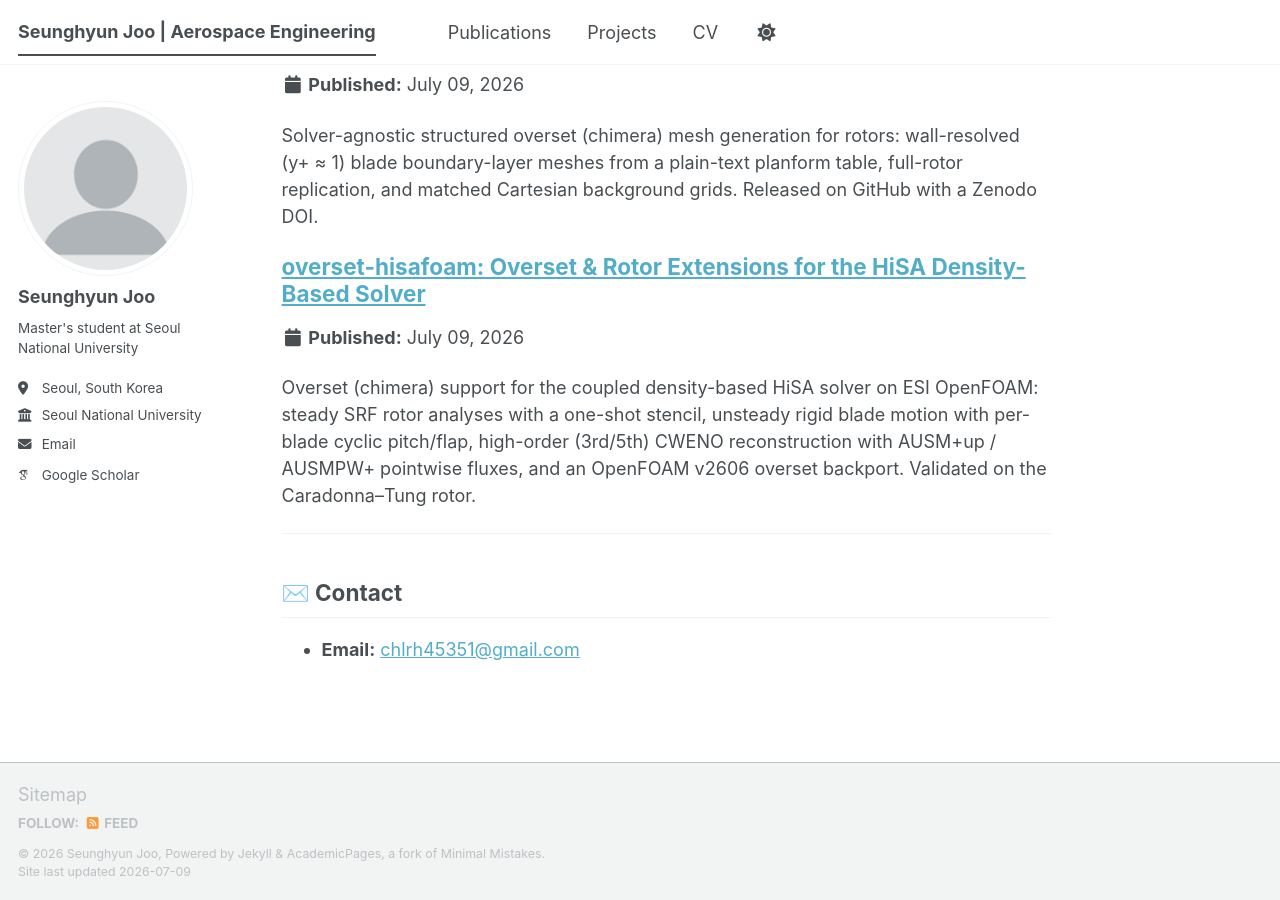
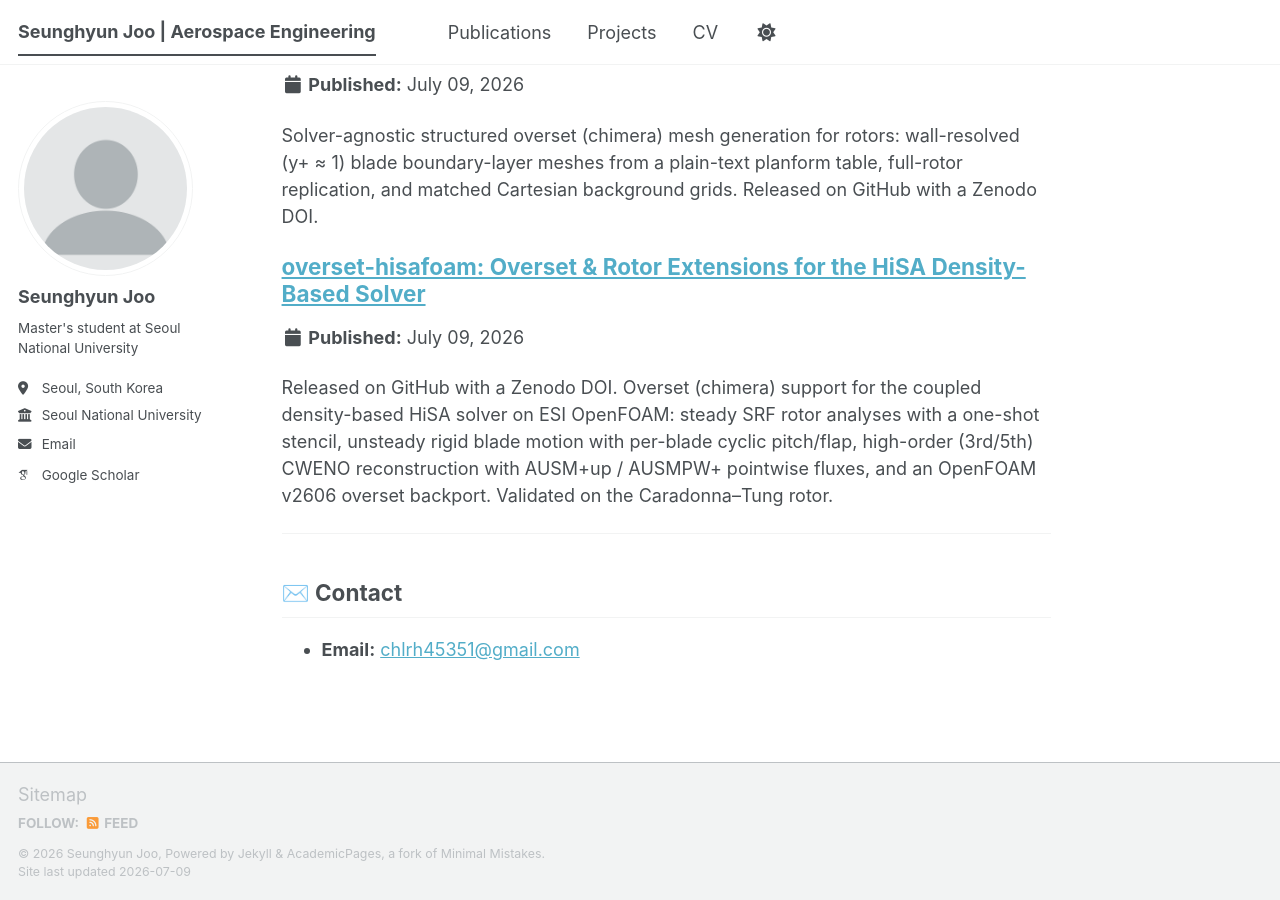
Before and after one commit to SEUNGHYUN-JOO/SEUNGHYUN-JOO.github.io, a Jekyll site: the page built from _pages/about.md, in a window 1280 px wide and 900 px high, scrolled down 3829 px. Built offline with Jekyll 4.4.1, drawn with Linux system fonts in a browser that asks for light colours; some web fonts are replaced; a script bundle is joined from its source files by our own code; library files that are not in the unit come from our copies.

Commit message:
portfolio: add Zenodo DOI badge to overset-hisafoam

```diff
--- a/_portfolio/portfolio-0-overset-hisafoam.md
+++ b/_portfolio/portfolio-0-overset-hisafoam.md
@@ -1,9 +1,10 @@
 ---
 title: "overset-hisafoam: Overset & Rotor Extensions for the HiSA Density-Based Solver"
-excerpt: "Overset (chimera) support for the coupled density-based HiSA solver on ESI OpenFOAM: steady SRF rotor analyses with a one-shot stencil, unsteady rigid blade motion with per-blade cyclic pitch/flap, high-order (3rd/5th) CWENO reconstruction with AUSM+up / AUSMPW+ pointwise fluxes, and an OpenFOAM v2606 overset backport. Validated on the Caradonna–Tung rotor."
+excerpt: "Released on GitHub with a Zenodo DOI. Overset (chimera) support for the coupled density-based HiSA solver on ESI OpenFOAM: steady SRF rotor analyses with a one-shot stencil, unsteady rigid blade motion with per-blade cyclic pitch/flap, high-order (3rd/5th) CWENO reconstruction with AUSM+up / AUSMPW+ pointwise fluxes, and an OpenFOAM v2606 overset backport. Validated on the Caradonna–Tung rotor."
 collection: portfolio
 ---
 
+[![DOI](https://zenodo.org/badge/DOI/10.5281/zenodo.21278074.svg)](https://doi.org/10.5281/zenodo.21278074)
 [![GitHub](https://img.shields.io/badge/GitHub-overset--hisafoam-181717?logo=github)](https://github.com/SEUNGHYUN-JOO/overset-hisafoam)
 
 ## 🔍 Project Overview
```
